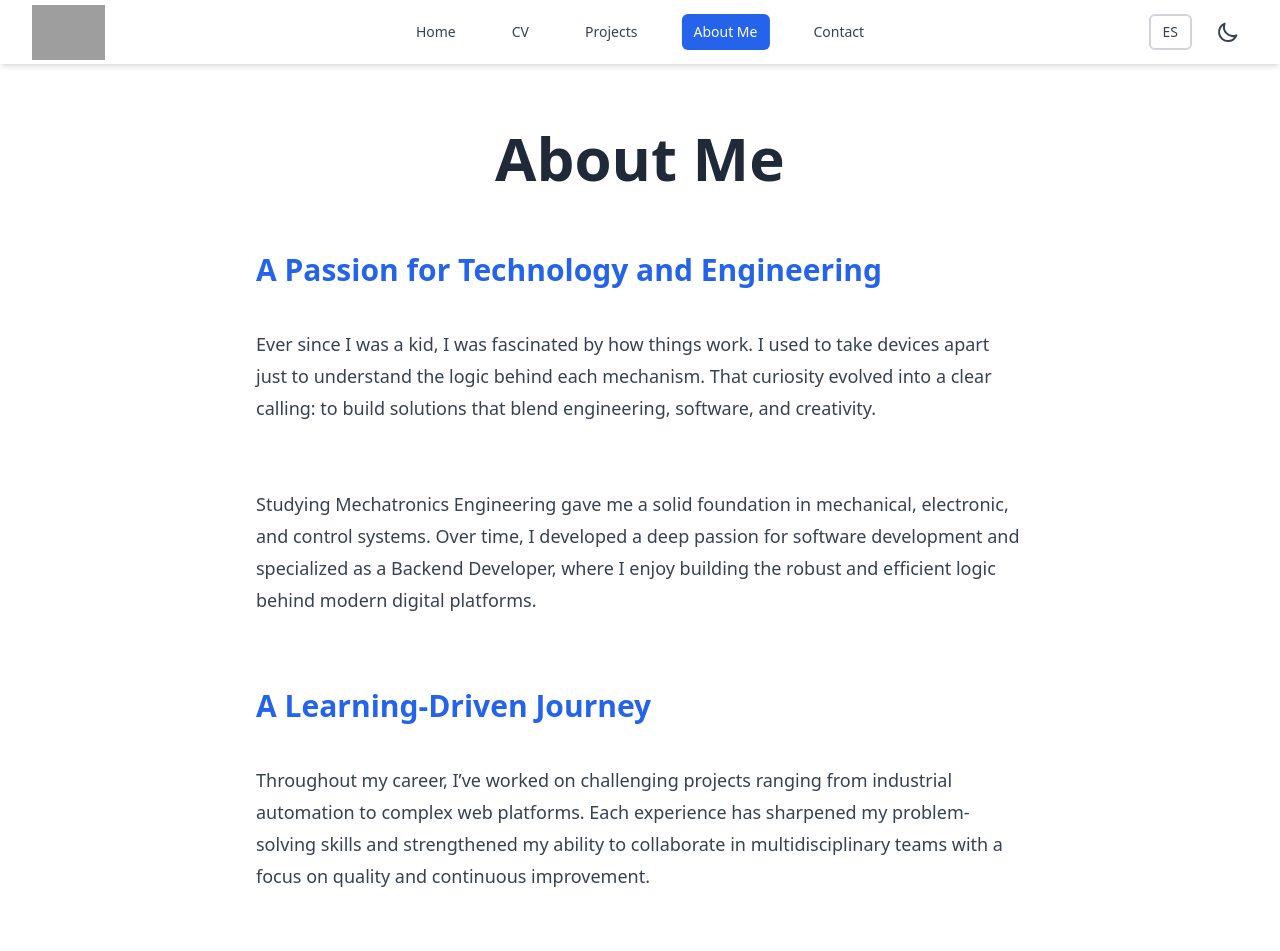
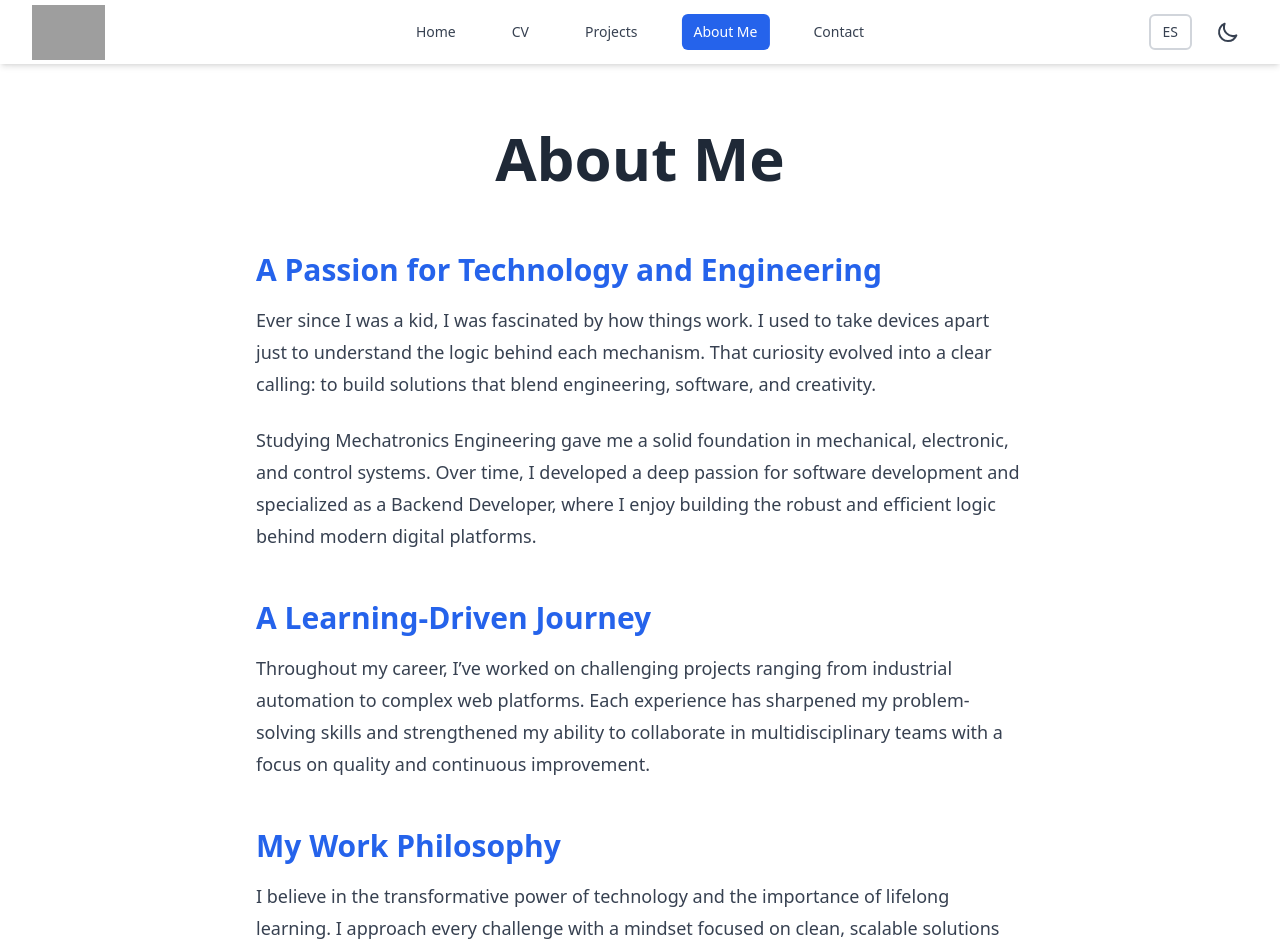
Before and after one commit to John-Fajardo-Calle/fajardo.devfolio, a React (Vite) app: page /about in a window 1280 px wide. Shown: the top 951 px of the page. Built offline with nearby package versions, Linux system fonts and the light colour scheme; grey boxes are pictures that could not be loaded.

Commit message:
Commit 5

```diff
--- a/src/components/ContactForm.jsx
+++ b/src/components/ContactForm.jsx
@@ -2,9 +2,6 @@ import React, { useState } from 'react';
 import { useTranslation } from 'react-i18next';
 import { sendEmail } from '../services/email';
 
-
-import FlippableText from './FlippableText';
-const ANIMATION_DURATION = 600;
 
 const ContactForm = () => {
     const { t } = useTranslation();
--- /dev/null
+++ b/src/components/FadingText.jsx
@@ -0,0 +1,94 @@
+import React from 'react';
+import PropTypes from 'prop-types';
+import { motion, AnimatePresence } from 'framer-motion';
+
+const FadingText = ({
+                        oldText,
+                        newText,
+                        isFlipped,
+                        duration = 700,
+                        className = '',
+                        mode = 'inline', // 'inline' | 'block'
+                    }) => {
+    const transition = { duration: duration / 1000, ease: 'easeInOut' };
+
+    if (mode === 'block') {
+        // Solución para About: cada texto en su propio flujo (nunca solapados)
+        return (
+            <AnimatePresence mode="wait" initial={false}>
+                <motion.div
+                    key={isFlipped ? 'new' : 'old'}
+                    className={className}
+                    initial={{ opacity: 0, filter: 'blur(8px)' }}
+                    animate={{ opacity: 1, filter: 'blur(0px)' }}
+                    exit={{ opacity: 0, filter: 'blur(8px)' }}
+                    transition={transition}
+                    style={{ width: '100%' }}
+                >
+                    {isFlipped ? newText : oldText}
+                </motion.div>
+            </AnimatePresence>
+        );
+    }
+
+    // Inline mode para títulos y links (default)
+    const componentRootStyle = {
+        display: 'inline-block',
+        position: 'relative',
+        verticalAlign: 'baseline',
+        whiteSpace: 'pre-wrap',
+    };
+
+    const sizerTextStyle = {
+        visibility: 'hidden',
+        display: 'inline-block',
+        whiteSpace: 'pre-wrap',
+        lineHeight: 0,
+        margin: 0,
+        height: 0,
+        overflow: 'hidden',
+    };
+
+    const textStyle = {
+        position: 'absolute',
+        top: 0,
+        left: 0,
+        width: '100%',
+        height: '100%',
+        display: 'inline-block',
+        whiteSpace: 'pre-wrap',
+        margin: 0,
+    };
+
+    return (
+        <span className={`animated-text-root ${className}`} style={componentRootStyle}>
+            <span style={sizerTextStyle}>{oldText}</span>
+            <span style={sizerTextStyle}>{newText}</span>
+            <motion.span
+                style={textStyle}
+                animate={isFlipped ? { opacity: 0, filter: 'blur(4px)' } : { opacity: 1, filter: 'blur(0px)' }}
+                transition={transition}
+            >
+                {oldText}
+            </motion.span>
+            <motion.span
+                style={textStyle}
+                animate={isFlipped ? { opacity: 1, filter: 'blur(0px)' } : { opacity: 0, filter: 'blur(4px)' }}
+                transition={transition}
+            >
+                {newText}
+            </motion.span>
+        </span>
+    );
+};
+
+FadingText.propTypes = {
+    oldText: PropTypes.node.isRequired,
+    newText: PropTypes.node.isRequired,
+    isFlipped: PropTypes.bool.isRequired,
+    duration: PropTypes.number,
+    className: PropTypes.string,
+    mode: PropTypes.oneOf(['inline', 'block']),
+};
+
+export default FadingText;
--- a/src/components/FlippableText.jsx
+++ /dev/null
@@ -1,74 +0,0 @@
-import React from 'react';
-import PropTypes from 'prop-types';
-
-const FlippableText = ({ oldText, newText, isFlipped, duration = 600, className = '' }) => {
-    const componentRootStyle = {
-        perspective: '1500px',
-        display: 'inline-block',
-        verticalAlign: 'baseline',
-    };
-
-
-    const cardStyle = {
-        transition: `transform ${duration / 1000}s cubic-bezier(0.45, 0, 0.55, 1)`,
-        transformStyle: 'preserve-3d',
-        transformOrigin: 'center',
-        willChange: 'transform',
-        transform: isFlipped ? 'rotateY(180deg)' : 'rotateY(0deg)',
-        display: 'inline-grid',
-    };
-
-
-    const sizerTextStyle = {
-        visibility: 'hidden',
-        gridColumn: 1,
-        gridRow: 1,
-        display: 'inline-block',
-        textAlign: 'inherit',
-    };
-
-    const faceStyle = {
-        gridColumn: 1,
-        gridRow: 1,
-        width: '100%',
-        height: '100%',
-        backfaceVisibility: 'hidden',
-        display: 'inline-block',
-        textAlign: 'inherit',
-    };
-
-    const frontFaceStyle = {
-        ...faceStyle,
-    };
-
-    const backFaceStyle = {
-        ...faceStyle,
-        transform: 'rotateY(180deg)',
-    };
-
-    return (
-        <span className={`flippable-text-root ${className}`} style={componentRootStyle}>
-            <span className="flippable-text-card" style={cardStyle}>
-                <span style={sizerTextStyle}>{oldText}</span>
-                <span style={sizerTextStyle}>{newText}</span>
-
-                <span className="flippable-text-front" style={frontFaceStyle}>
-                    {oldText}
-                </span>
-                <span className="flippable-text-back" style={backFaceStyle}>
-                    {newText}
-                </span>
-            </span>
-        </span>
-    );
-};
-
-FlippableText.propTypes = {
-    oldText: PropTypes.node.isRequired,
-    newText: PropTypes.node.isRequired,
-    isFlipped: PropTypes.bool.isRequired,
-    duration: PropTypes.number,
-    className: PropTypes.string,
-};
-
-export default FlippableText;
--- a/src/components/ProjectCard.jsx
+++ b/src/components/ProjectCard.jsx
@@ -26,7 +26,7 @@ const ProjectCard = ({ project, onTechnologyTagClick }) => {
     return (
         <div
             className="bg-white dark:bg-gray-800 rounded-lg shadow-[0_2px_6px_rgba(0,0,0,0.1)]
-                       overflow-hidden transform transition-all duration-300 hover:scale-105 hover:shadow-2xl
+                       overflow-hidden transform transition-transform duration-500 ease-out hover:scale-105 hover:-translate-y-1 hover:shadow-2xl
                        flex flex-col h-full cursor-pointer p-6"
             onClick={handleNavigateToDetails}
             role="link"
--- a/src/pages/About.jsx
+++ b/src/pages/About.jsx
@@ -1,7 +1,6 @@
 import React, { useState, useEffect, useRef } from 'react';
 import { useTranslation } from 'react-i18next';
-import FlippableText from '../components/FlippableText';
-
+import FadingText from '../components/FadingText';
 
 const ANIMATION_DURATION = 600;
 
@@ -72,22 +71,21 @@ const About = () => {
 
     }, [i18n.language, ready, t, i18n]);
 
-    const renderFlippableContent = (textKey, elementType = 'p', className = "") => {
+    // Aquí SOLO FadingText para el contenido, NO para el bloque h1/h2/p
+    const renderFlippableText = (textKey, className = "") => {
         const props = flippableTexts[textKey];
-        const Tag = elementType;
-
         if (!props || props.frontText === undefined) {
             const config = textKeysConfig[textKey];
-            return <Tag className={className}>{t(config?.i18nKey, config?.defaultText || '')}</Tag>;
+            return t(config?.i18nKey, config?.defaultText || '');
         }
-
         return (
-            <FlippableText
-                oldText={<Tag className={className}>{props.frontText}</Tag>}
-                newText={<Tag className={className}>{props.backText}</Tag>}
+            <FadingText
+                oldText={props.frontText}
+                newText={props.backText}
                 isFlipped={props.isFlipped}
                 duration={ANIMATION_DURATION}
-                className="inline-block"
+                className={className}
+                mode="block" // <-- CLAVE PARA ABOUT, todo animado en flujo normal
             />
         );
     };
@@ -98,37 +96,46 @@ const About = () => {
     return (
         <div className="container mx-auto px-4 py-12 sm:py-16">
             <header className="text-center mb-12 md:mb-16">
-                {renderFlippableContent('pageTitle', 'h1', "text-4xl sm:text-5xl md:text-6xl font-bold text-gray-800 dark:text-white")}
+                <h1 className="text-4xl sm:text-5xl md:text-6xl font-bold text-gray-800 dark:text-white">
+                    {renderFlippableText('pageTitle')}
+                </h1>
             </header>
 
             <div className="max-w-3xl mx-auto space-y-10 md:space-y-12">
                 <section>
-                    {renderFlippableContent('introSectionTitle', 'h2', "text-2xl sm:text-3xl font-semibold text-blue-600 dark:text-blue-400 mb-4")}
-
+                    <h2 className="text-2xl sm:text-3xl font-semibold text-blue-600 dark:text-blue-400 mb-4">
+                        {renderFlippableText('introSectionTitle')}
+                    </h2>
                     <div className="prose prose-lg dark:prose-invert max-w-none space-y-4 text-gray-700 dark:text-gray-300">
-                        {renderFlippableContent('introParagraph1', 'p')}
-                        {renderFlippableContent('introParagraph2', 'p')}
+                        <p>{renderFlippableText('introParagraph1')}</p>
+                        <p>{renderFlippableText('introParagraph2')}</p>
                     </div>
                 </section>
 
                 <section>
-                    {renderFlippableContent('journeySectionTitle', 'h2', "text-2xl sm:text-3xl font-semibold text-blue-600 dark:text-blue-400 mb-4")}
+                    <h2 className="text-2xl sm:text-3xl font-semibold text-blue-600 dark:text-blue-400 mb-4">
+                        {renderFlippableText('journeySectionTitle')}
+                    </h2>
                     <div className="prose prose-lg dark:prose-invert max-w-none space-y-4 text-gray-700 dark:text-gray-300">
-                        {renderFlippableContent('journeyParagraph1', 'p')}
+                        <p>{renderFlippableText('journeyParagraph1')}</p>
                     </div>
                 </section>
 
                 <section>
-                    {renderFlippableContent('philosophySectionTitle', 'h2', "text-2xl sm:text-3xl font-semibold text-blue-600 dark:text-blue-400 mb-4")}
+                    <h2 className="text-2xl sm:text-3xl font-semibold text-blue-600 dark:text-blue-400 mb-4">
+                        {renderFlippableText('philosophySectionTitle')}
+                    </h2>
                     <div className="prose prose-lg dark:prose-invert max-w-none space-y-4 text-gray-700 dark:text-gray-300">
-                        {renderFlippableContent('philosophyParagraph1', 'p')}
+                        <p>{renderFlippableText('philosophyParagraph1')}</p>
                     </div>
                 </section>
 
                 <section className="text-center border-t border-gray-200 dark:border-gray-700 pt-10 mt-10">
-                    {renderFlippableContent('connectSectionTitle', 'h2', "text-2xl sm:text-3xl font-semibold text-blue-600 dark:text-blue-400 mb-4")}
+                    <h2 className="text-2xl sm:text-3xl font-semibold text-blue-600 dark:text-blue-400 mb-4">
+                        {renderFlippableText('connectSectionTitle')}
+                    </h2>
                     <div className="prose prose-lg dark:prose-invert max-w-none mx-auto mb-6 text-gray-700 dark:text-gray-300">
-                        {renderFlippableContent('connectParagraph', 'p')}
+                        <p>{renderFlippableText('connectParagraph')}</p>
                     </div>
                     <div className="flex justify-center space-x-6">
                         <a
@@ -137,7 +144,7 @@ const About = () => {
                             rel="noopener noreferrer"
                             className="text-blue-500 hover:text-blue-700 dark:text-blue-400 dark:hover:text-blue-300 transition-colors duration-300 text-lg font-medium"
                         >
-                            {renderFlippableContent('linkedinLinkText', 'span')}
+                            {renderFlippableText('linkedinLinkText', 'inline-block')}
                         </a>
                         <a
                             href={GITHUB_URL}
@@ -145,7 +152,7 @@ const About = () => {
                             rel="noopener noreferrer"
                             className="text-blue-500 hover:text-blue-700 dark:text-blue-400 dark:hover:text-blue-300 transition-colors duration-300 text-lg font-medium"
                         >
-                            {renderFlippableContent('githubLinkText', 'span')}
+                            {renderFlippableText('githubLinkText', 'inline-block')}
                         </a>
                     </div>
                 </section>
--- a/src/pages/Contact.jsx
+++ b/src/pages/Contact.jsx
@@ -1,12 +1,13 @@
 import React, { useState, useEffect, useRef, useMemo } from 'react';
 import { useTranslation } from 'react-i18next';
-import FlippableText from '../components/FlippableText';
+import FadingText from '../components/FadingText';
 import ContactForm from '../components/ContactForm';
 
 const ANIMATION_DURATION = 600;
 
 const Contact = () => {
     const { t, i18n, ready } = useTranslation();
+
 
     const [flippableTexts, setFlippableTexts] = useState({});
     const prevLangRef = useRef(i18n.language);
@@ -36,6 +37,7 @@ const Contact = () => {
         const currentLang = i18n.language;
         const oldLang = prevLangRef.current;
         const isActualLanguageChange = initialLoadDoneRef.current && oldLang !== null && oldLang !== currentLang;
+
 
         const textsToUpdate = {};
         Object.entries(textKeysConfig).forEach(([stateKey, config]) => {
@@ -84,7 +86,7 @@ const Contact = () => {
             return <Tag className={className}>{t(config?.i18nKey, config?.defaultText || '')}</Tag>;
         }
         return (
-            <FlippableText
+            <FadingText
                 oldText={<Tag className={className}>{props.frontText}</Tag>}
                 newText={<Tag className={className}>{props.backText}</Tag>}
                 isFlipped={props.isFlipped}
--- a/src/pages/Home.jsx
+++ b/src/pages/Home.jsx
@@ -1,7 +1,7 @@
 import React, { useState, useEffect, useRef } from 'react';
 import { useTranslation } from 'react-i18next';
 import { Link } from 'react-router-dom';
-import FlippableText from "../components/FlippableText";
+import FadingText from "../components/FadingText";
 
 const TRANSLATION_KEYS = {
     GREETING: 'home.greeting',
@@ -39,6 +39,7 @@ const Home = () => {
             let hasLanguageChanged = oldLang !== currentLang;
 
             if (isInitialMountRef.current || hasLanguageChanged) {
+
                 Object.values(TRANSLATION_KEYS).forEach(key => {
                     const currentTextInNewLang = t(key);
 
@@ -96,7 +97,7 @@ const Home = () => {
             return t(textKey);
         }
         return (
-            <FlippableText
+            <FadingText
                 oldText={props.frontText}
                 newText={props.backText}
                 isFlipped={props.isFlipped}
--- a/src/pages/ProjectDetail.jsx
+++ b/src/pages/ProjectDetail.jsx
@@ -1,7 +1,7 @@
 import React, { useState, useEffect, useRef } from 'react';
 import { useParams, Link, useNavigate } from 'react-router-dom';
 import { useTranslation } from 'react-i18next';
-import FlippableText from '../components/FlippableText';
+import FadingText from '../components/FadingText';
 
 import projectsDataES from '../data/projects_es.json';
 import projectsDataEN from '../data/projects_en.json';
@@ -23,6 +23,7 @@ const ProjectDetail = () => {
     const [project, setProject] = useState(null);
     const [loading, setLoading] = useState(true);
     const [flippableTitle, setFlippableTitle] = useState({ frontText: '', backText: '', isFlipped: false });
+
 
     const prevLangRef = useRef(i18n.language);
     const initialLoadDoneRef = useRef(false);
@@ -126,7 +127,7 @@ const ProjectDetail = () => {
                 </div>
 
                 <header className="p-6 pt-0 sm:p-8 sm:pt-2 text-center">
-                    <FlippableText
+                    <FadingText
                         oldText={<h1 className="text-3xl sm:text-4xl md:text-5xl font-bold text-gray-800 dark:text-white">{flippableTitle.frontText}</h1>}
                         newText={<h1 className="text-3xl sm:text-4xl md:text-5xl font-bold text-gray-800 dark:text-white">{flippableTitle.backText}</h1>}
                         isFlipped={flippableTitle.isFlipped}
```
Also changed, not shown: src/pages/Projects.jsx (+10 -7 lines).
